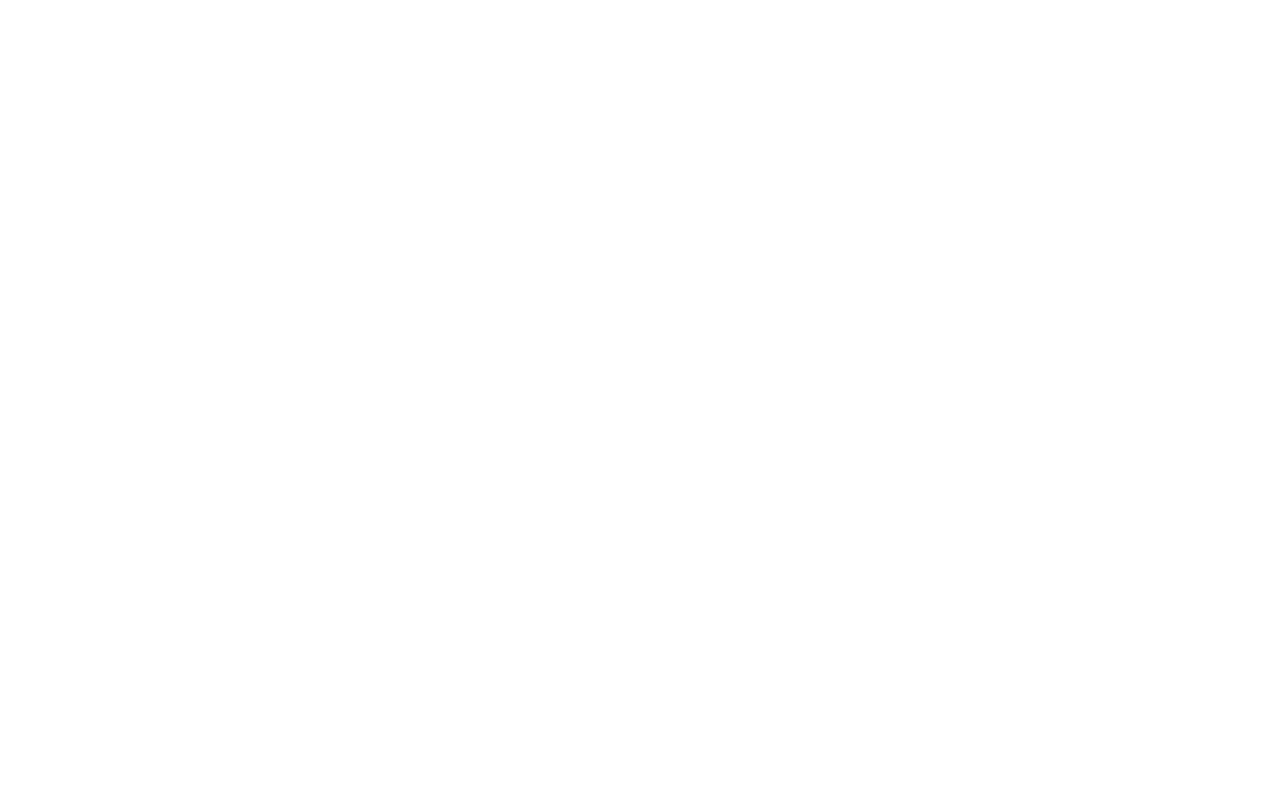
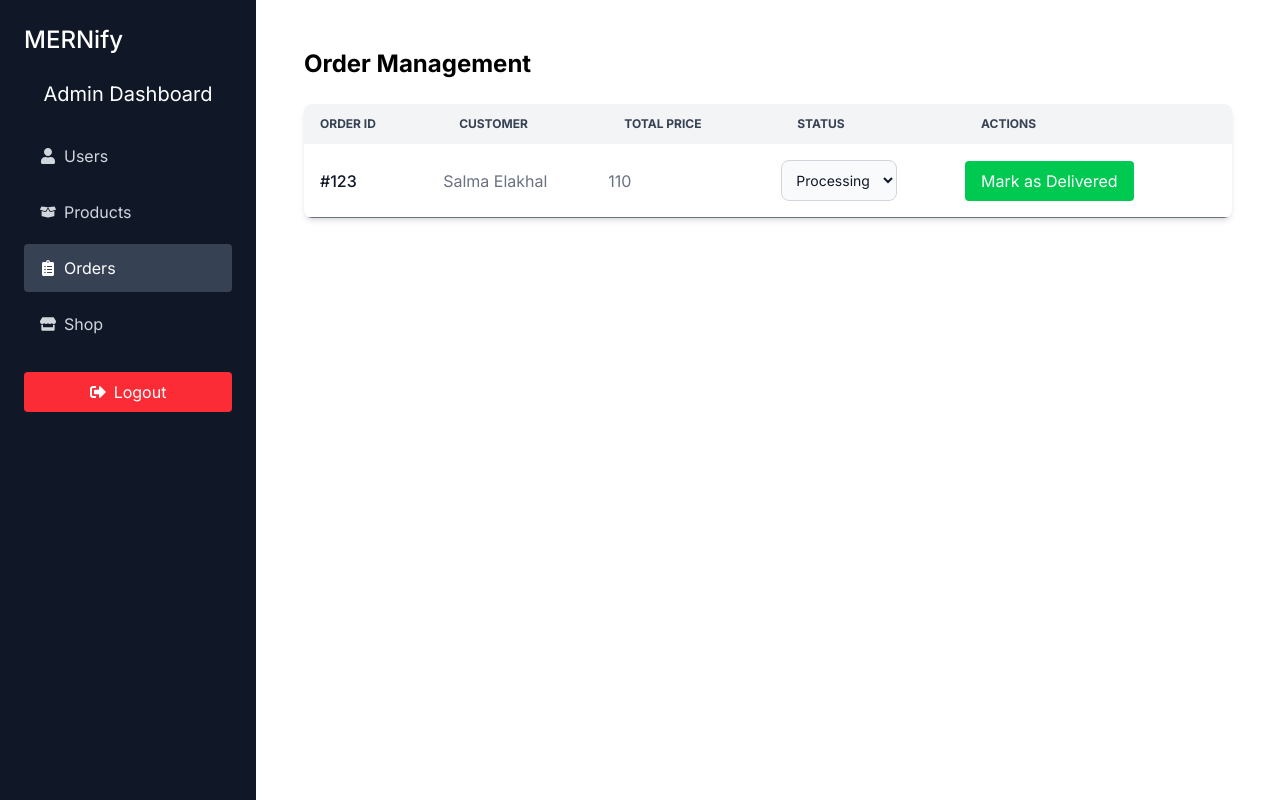
Before and after one commit to salmaelakhal/fullstack-mern-ecommerce, a React (Vite) app in the folder frontend/: page /admin/orders in a window 1280 px wide. Before the commit this address had no page. Built offline with nearby package versions, Linux system fonts and the light colour scheme.

Commit message:
Complete Orders Management  UI Page  in AdminSide

```diff
--- a/frontend/src/App.jsx
+++ b/frontend/src/App.jsx
@@ -17,6 +17,7 @@
 import UserManagement from './components/Admin/UserManagement';
 import ProductManagement from './components/Admin/ProductManagement';
 import EditProductPage from './components/Admin/EditProductPage';
+import OrderManagement from './components/Admin/OrderManagement';
 function App() {
   return (
     <BrowserRouter>
@@ -40,6 +41,7 @@
           <Route path="users" element={<UserManagement />} />
           <Route path="products" element={<ProductManagement />} />
           <Route path="products/:id/edit" element={<EditProductPage />} />
+          <Route path="orders" element={<OrderManagement />} />
         </Route>
 
       </Routes>
--- /dev/null
+++ b/frontend/src/components/Admin/OrderManagement.jsx
@@ -0,0 +1,86 @@
+import React from 'react'
+
+function OrderManagement() {
+
+    const orders = [
+        {
+            _id: 123,
+            user: {
+                name: "Salma Elakhal",
+            },
+            totalPrice: 110,
+            status: "Processing",
+        },
+    ]
+
+
+    const handleStatusChange = (orderId, status) => {
+        // Handle status update logic here
+        console.log(`Updating order ${orderId} status to ${status}`);
+    };
+
+
+  return (
+      <div className='max-w-7xl mx-auto p-6'>
+          <h2 className="text-2xl font-bold mb-6">
+              Order Management
+          </h2>
+          <div className="overflow-x-auto shadow-md sm:rounded-lg ">
+              <table className="min-w-full text-left text-gray-500">
+                  <thead className="bg-gray-100 text-xs uppercase text-gray-700">
+                      <tr>
+                          <th className="py-3 px-4">Order ID</th>
+                          <th className="py-3 px-4">Customer</th>
+                          <th className="py-3 px-4">Total Price</th>
+                          <th className="py-3 px-4">Status</th>
+                          <th className="py-3 px-4">Actions</th>
+                      </tr>
+                  </thead>
+                  <tbody>
+                      {orders.length > 0 ? (
+                          orders.map((order) => (
+                              <tr key={order._id} className='border-b hover:bg-gray-50 cursor-pointer'>
+                                  <td className="py-4 px-4 font-medium text-gray-900 whitespace-nowrap">
+                                      #{order._id}
+                                  </td>
+                                  <td className="py-4">{order.user.name}</td>
+                                  <td className="py-4">{order.totalPrice}</td>
+                                  <td className="py-4">
+                                      <select
+                                          value={order.status}
+                                          onChange={(e) => handleStatusChange(order._id, e.target.value)}
+                                          className=" bg-gray-50 border border-gray-300 text-gray-900 text-sm rounded-lg focus:ring-blue-500 focus:border-blue-500 block p-2.5"
+                                      >
+                                          <option value="Processing">Processing</option>
+                                          <option value="Shipped">Shipped</option>
+                                          <option value="Shipped">Delivered</option>
+                                          <option value="Cancelled">Cancelled</option>
+
+                                        </select>
+                                  </td>
+                                  <td className="py-4">
+                                      <button
+                                          onClick={() => handleStatusChange(order._id, "Delivered")}
+                                          className="bg-green-500 text-white px-4 py-2 rounded hover:bg-graan-600"
+                                      >
+                                          Mark as Delivered
+                                        </button>
+                                  </td>
+                              </tr>
+                          ))
+                      ) : (
+                          <tr>
+                                  <td colSpan="5" className='p-4 text-center text-gray-500'>
+                                      No orders found.
+                                  </td>
+                          </tr>
+                      )
+                      }
+                  </tbody>
+              </table>
+          </div>
+    </div>
+  )
+}
+
+export default OrderManagement
```
